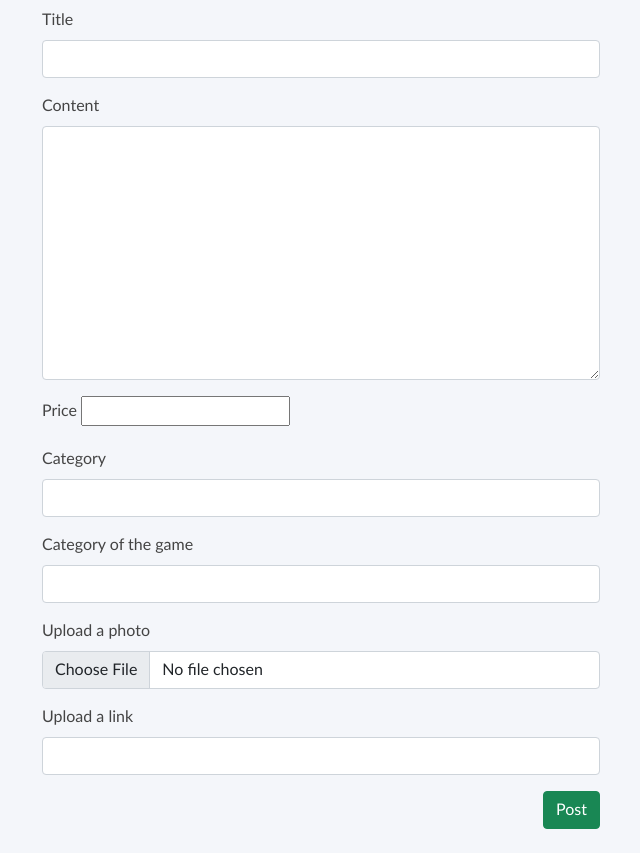
After one commit to ardamazreku/website-videolojera, a PHP site: page /admin/newGame.php in a window 1280 px wide. The commit adds this page. Shown: the whole page, without its empty margins (40-680 px from the left). Run offline with PHP 8.4, Linux system fonts and the light colour scheme; the visitor is signed in with stand-in values (Sample User, id 1); data comes from the database, SQL or seed files in the repository.

Commit message:
Creates post new game file

```diff
--- /dev/null
+++ b/admin/newGame.php
@@ -0,0 +1,95 @@
+<?php
+session_start();
+if(isset($_SESSION['email']) && isset($_SESSION['roli_id'])) {
+
+    if($_SESSION['roli_id'] == 1) {
+?>
+<!DOCTYPE html>
+<html lang="en">
+<head>
+    <meta charset="utf-8">
+    <meta name="viewport" content="width=device-width, initial-scale=1, shrink-to-fit=no">
+    <meta http-equiv="X-UA-Compatible" content="IE=edge">
+    <title> New Game </title>
+    <link href="assets/vendor/fontawesome/css/fontawesome.min.css" rel="stylesheet">
+    <link href="assets/vendor/fontawesome/css/solid.min.css" rel="stylesheet">
+    <link href="assets/vendor/fontawesome/css/brands.min.css" rel="stylesheet">
+    <link href="assets/vendor/bootstrap/css/bootstrap.min.css" rel="stylesheet">
+    <link href="assets/css/master.css" rel="stylesheet">
+    <link href="assets/vendor/flagiconcss/css/flag-icon.min.css" rel="stylesheet">
+</head>
+
+<body>
+<div class="wrapper">
+    <?php include 'src/components/navbar.php'?>
+        <div id="body" class="active">
+        <?php include 'src/components/navbarProfile.php'?>
+            <div class="content">
+                <div class="container">
+                    <div class="row">
+                        <div class="col-md-12 col-lg-12">
+                            <?php
+                                $titulli = $permbajtja = $cmimi = $file = $kategoria = $kategoriaelojes = $link = "";
+                                    if($_SERVER['REQUEST_METHOD'] == 'POST') {
+                                        include 'src/validate/postGame.php';
+                                    }
+                            ?>
+                            <div class="col-md-6">
+                                <form action="<?php echo $_SERVER['PHP_SELF'];?>" method="post">
+                                                    <div class="mb-3">
+                                                        <label for="game-title" class="form-label">Title</label>
+                                                        <input type="text" name="titulli" class="form-control" value="<?php echo $titulli;?>" required>
+                                                    </div>
+                                                    <div class="mb-3">
+                                                        <label for="game-description" class="form-label">Content</label>
+                                                        <textarea cols="30" rows="10" name="permbajtja" class="form-control" required><?php echo $permbajtja;?></textarea>
+                                                    </div>
+                                                    <div class="mb-3">
+                                                        <label for="game-price" class="form-label">Price</label>
+                                                        <input type="number" name="cmimi" value="<?php echo $cmimi;?>" required>
+                                                    </div>
+                                                    <div class="mb-3">
+                                                        <label for="game-category" class="form-label">Category</label>
+                                                        <input type="text" name="kategoria" class="form-control" value="<?php echo $kategoria;?>" required>
+                                                    </div>
+                                                    <div class="mb-3">
+                                                        <label for="game-category2" class="form-label">Category of the game</label>
+                                                        <input type="text" name="kategoriaelojes" class="form-control" value="<?php echo $kategoriaelojes;?>" required>
+                                                    </div>
+                                                    <div class="mb-3">
+                                                      <label for="formFile" class="form-label" required>Upload a photo</label>
+                                                      <input class="form-control" type="file" id="formFile" name="file" value="<?php echo $file; ?>">
+                                                    </div><div class="mb-3">
+                                                      <label for="game-link" class="form-label" required>Upload a link</label>
+                                                      <input class="form-control" type="text" name="link" value="<?php echo $link; ?>">
+                                                    </div>
+                                                    <div class="mb-3 text-end">
+                                                        <button class="btn btn-success" type="submit"> Post </button>
+                                                    </div>
+                                </form>
+                            </div>
+                        </div>
+                    </div>
+                </div>
+            </div>
+        </div>
+</div>
+    <script src="assets/vendor/jquery/jquery.min.js"></script>
+    <script src="assets/vendor/bootstrap/js/bootstrap.bundle.min.js"></script>
+    <script src="assets/vendor/chartsjs/chart.min.js"></script>
+    <script src="assets/js/dashboard-charts.js"></script>
+    <script src="assets/js/script.js"></script>
+</body>
+</html>
+<?php
+}
+//nese perdoruesi nuk eshte admin ridrejtoje ne faqen baze pas kyqjes
+else {
+    header("Location: index.php");
+}
+}
+//nese perdoruesi nuk eshte kyq ridrejtoje ne faqen e logimit
+else {
+    header("Location: login.php");
+}
+?>
--- a/admin/src/validate/postBlog.php
+++ b/admin/src/validate/postBlog.php
@@ -35,7 +35,7 @@ else {
             echo '<script type="text/javascript">';
             echo 'alert("Article posted successfully!")';
             echo '</script>';
-            echo'<script> location.replace("newBlog.php"); </script>';
+            echo'<script> window.open("../blog-list.php"); </script>';
         }
         else {
             echo '<script type="text/javascript">';
--- a/admin/src/validate/postNews.php
+++ b/admin/src/validate/postNews.php
@@ -30,7 +30,7 @@ else {
             echo '<script type="text/javascript">';
             echo 'alert("News article posted successfully!")';
             echo '</script>';
-            echo'<script> location.replace("newBlog.php"); </script>';
+            echo'<script> window.open("../news.php"); </script>';
         }
         else {
             echo '<script type="text/javascript">';
```
Also changed, not shown: admin/src/validate/postGame.php (added).
